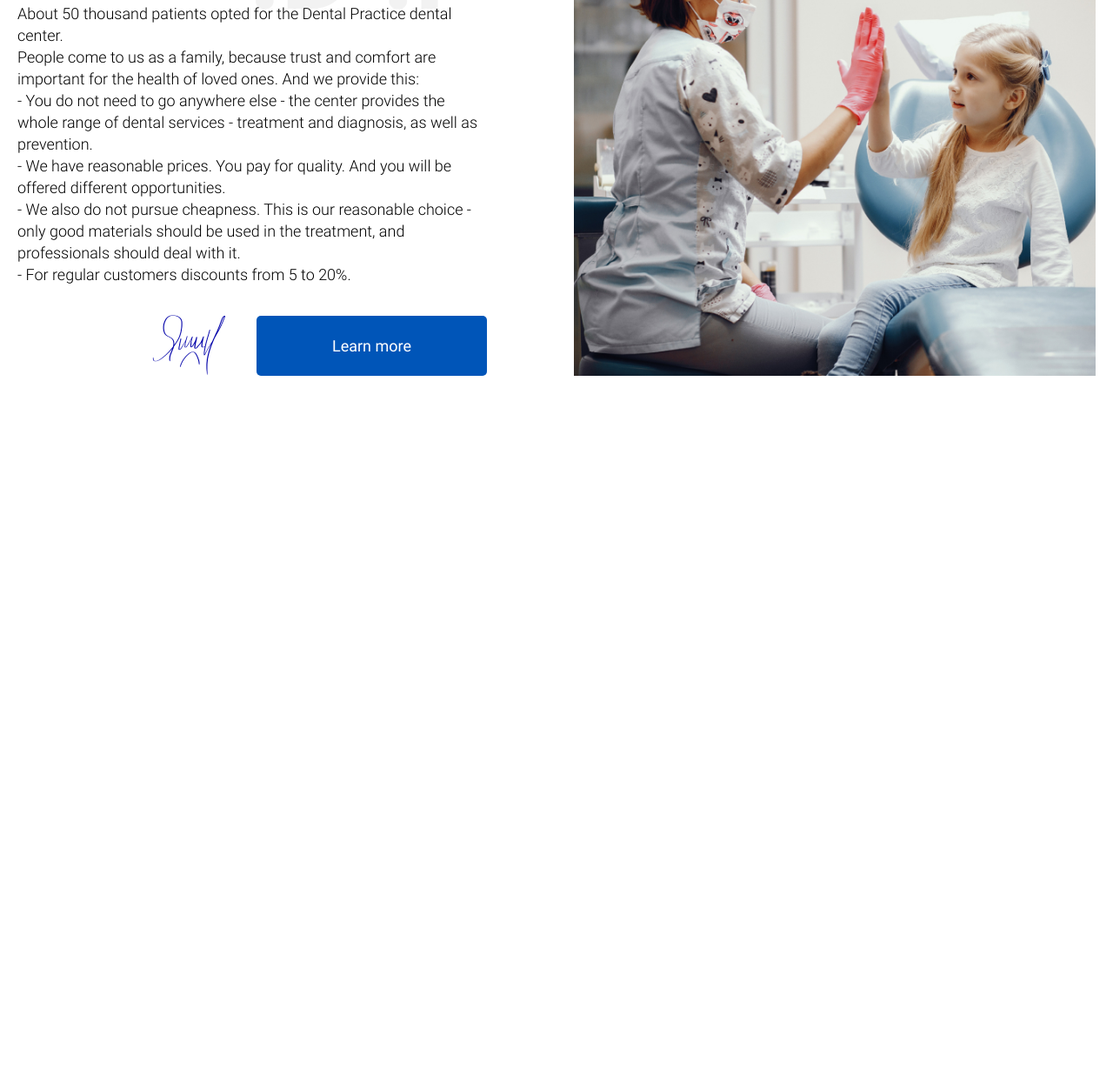
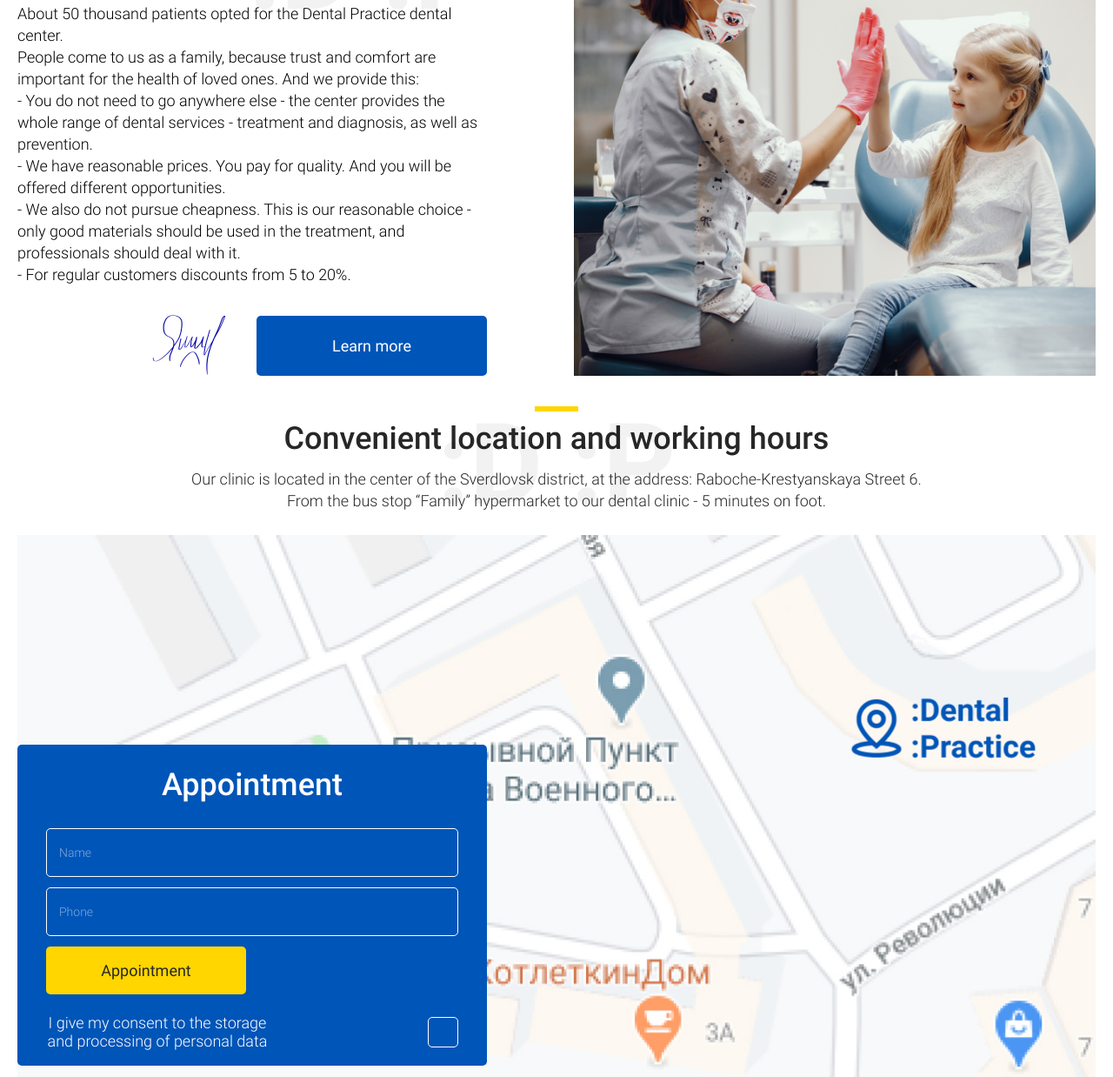
Before and after one commit to doramakh/dental-clinic, a plain HTML site: page index.html in a window 1280 px wide. Shown: the part 3492-4730 px from the top of the page at 87% size. Before the commit the page ends 3924 px from the top, so only its background shows below. Drawn offline with Linux system fonts and the light colour scheme.

Commit message:
Create contact section

```diff
--- a/index.html
+++ b/index.html
@@ -274,6 +274,37 @@
           <img class="quality__img" src="img/quality.jpg" alt="Image of doctor seeing child" width="750" height="600" srcset="img/quality.jpg 1x, img/quality@2x.jpg 2x" width="85" height="70">
         </div>
       </section>
+
+
+      <section class="contact">
+        <div class="container container--lg contact__container">
+          <h2 class="contact__heading section__heading">Convenient location and working hours</h2>
+
+          <p class="contact__text">Our clinic is located in the center of the Sverdlovsk district, at the address: Raboche-Krestyanskaya Street 6. From the bus stop “Family” hypermarket to our dental clinic - 5 minutes on foot.</p>
+
+          <form class="contact__form form" action="/action_page.php" method="POST">
+            <h3 class="form__heading">Appointment</h3>
+
+            <label class="visually-hidden" for="name_input">Name</label>
+            <input class="form__input" type="text" id="name_input" name="username" placeholder="Name" spellcheck="false" required>
+
+            <label class="visually-hidden" for="phone_input"></label>
+            <input class="form__input" type="tel" name="phone" id="phone_input" placeholder="Phone" pattern="[0-9]{3}-[0-9]{2}-[0-9]{3}" required>
+
+            <label class="form__chekbox" for="consent_input">
+              <input class="visually-hidden form__chekbox-input" type="radio" id="consent_input" name="consent">
+              <span class="form__checkbox-btn"></span>
+              <span class="form__checkbox-text">I give my consent to the storage and processing of personal data</span>
+            </label>
+
+            <button class="form__button button" type="submit">Appointment</button>
+          </form>
+
+          <a class="contact__map" href="#" aria-label="Map to Our clinic">
+            <img class="contact__map-img" src="img/map.jpg" alt="Map" aria-hidden="true" srcset="img/map.jpg 1x, img/map@2x.jpg 2x" width="1440" height="760">
+          </a>
+        </div>
+      </section>
     </main>
 
 
--- a/scss/blocks/_blocks.scss
+++ b/scss/blocks/_blocks.scss
@@ -15,3 +15,4 @@
 @import "features";
 @import "team";
 @import "quality";
+@import "contact";
--- /dev/null
+++ b/scss/blocks/_contact.scss
@@ -0,0 +1,53 @@
+.contact{
+  padding-top: 35px;
+  background-color: $white;
+}
+
+.contact__container{
+  position: relative;
+  z-index: 1;
+  display: flex;
+  flex-direction: column;
+  align-items: center;
+  text-align: center;
+}
+
+.contact__text{
+  max-width: 880px;
+  margin-top: 0;
+  margin-bottom: 27px;
+  font-weight: 300;
+  color: $light-black;
+}
+
+.contact__map{
+  display: block;
+  width: 100%;
+}
+
+.contact__map-img{
+  display: block;
+  width: 100%;
+  height: 760px;
+  object-fit: cover;
+}
+
+.contact__form{
+  position: absolute;
+  z-index: 1;
+  bottom: 150px;
+  left: 20px;
+}
+
+@include breakpoint-down (850px){
+  .contact__form{
+    position: static;
+    order: -1;
+    width: 100%;
+    margin-bottom: 70px;
+  }
+
+  .contact__map-img{
+    height: 205px;
+  }
+}
```
Also changed, not shown: css/main.min.css, img/images.txt (deleted), img/map-mobile.jpg (added), img/map-mobile@2x.jpg (added), img/map-tablet.jpg (added), img/map-tablet@2x.jpg (added), img/map.jpg (added), img/map@2x.jpg (added), 1 other file.
